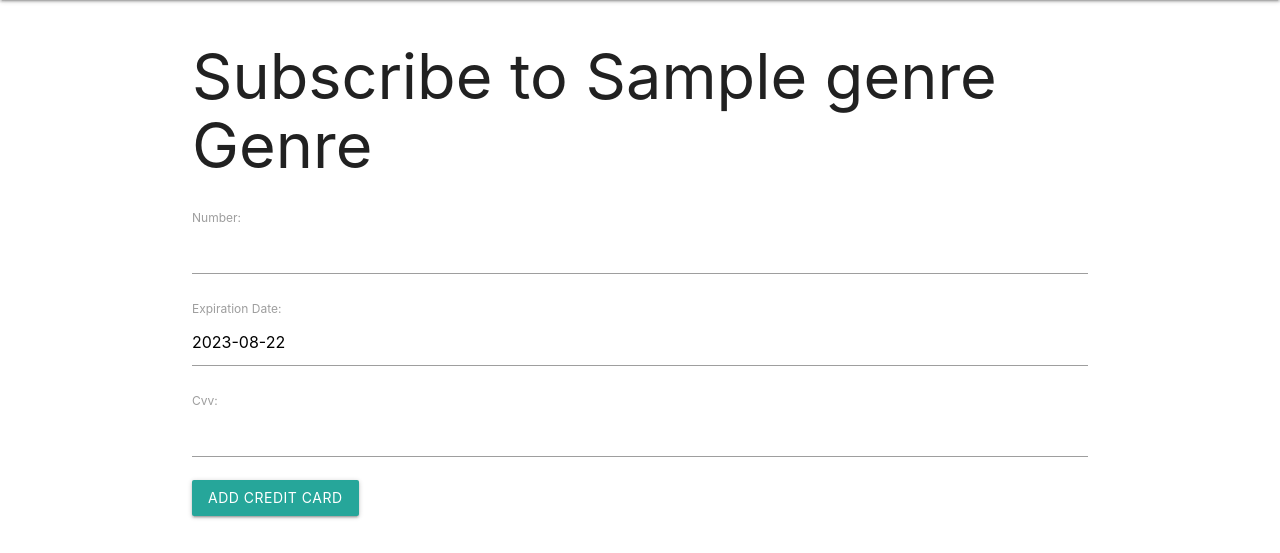
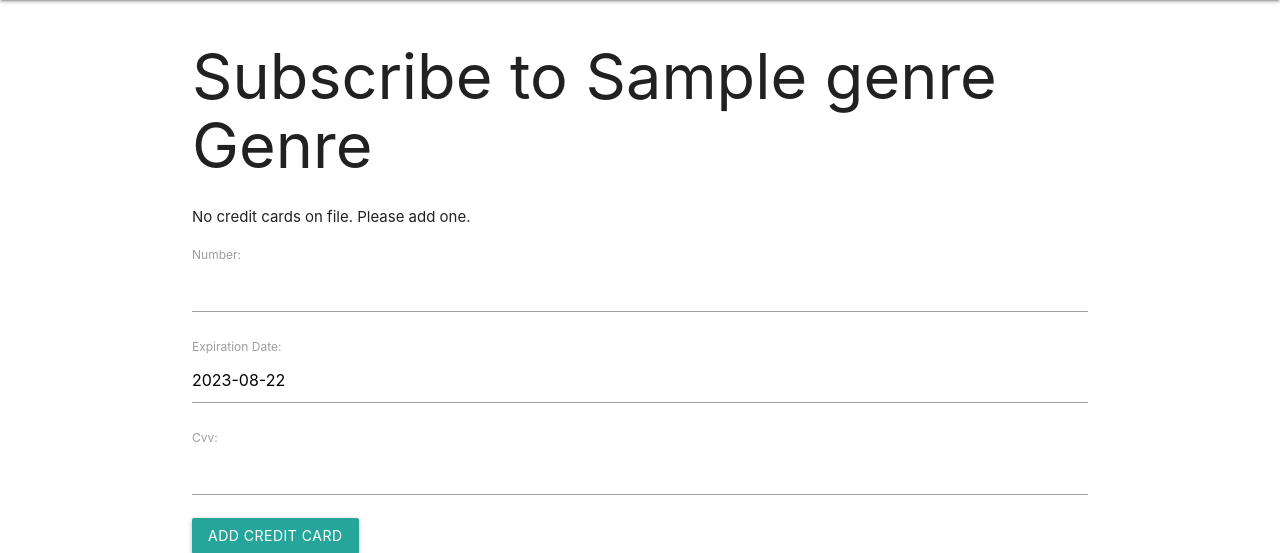
Before and after one commit to egwilborn/project-4-novel-nest, a Django app: page /genres/1/payment/ in a window 1280 px wide. Shown: the part 64-617 px from the top of the page. Run offline with Django 4.2, Linux system fonts and the light colour scheme; tables that the repository leaves empty hold one stand-in row (values such as "Sample post").

Commit message:
adss payment cards to subscribe page

```diff
--- a/NovelNest/settings.py
+++ b/NovelNest/settings.py
@@ -117,8 +117,8 @@ USE_TZ = True
 # https://docs.djangoproject.com/en/4.2/howto/static-files/
 
 STATIC_URL = 'static/'
-LOGIN_REDIRECT_URL = '/'
-LOGOUT_REDIRECT_URL = '/'
+LOGIN_REDIRECT_URL = '/genres/'
+LOGOUT_REDIRECT_URL = '/accounts/login'
 
 # Default primary key field type
 # https://docs.djangoproject.com/en/4.2/ref/settings/#default-auto-field
--- a/main_app/templates/main_app/creditcard_form.html
+++ b/main_app/templates/main_app/creditcard_form.html
@@ -1,5 +1,20 @@
 {% extends 'base.html' %} {% block content %}
 <h1>Subscribe to {{genre.title}} Genre</h1>
+
+{% if user_credit_card %} {% for credit_card in user_credit_card %}
+<div class="card">
+  <div class="card-content">
+    <p>Card No. *********</p>
+    <p>Expiration Date {{credit_card.expiry}}</p>
+    <form action="">
+      <button type="submit">Subscribe</button>
+    </form>
+  </div>
+</div>
+
+{% endfor %} {% else %}
+<p>No credit cards on file. Please add one.</p>
+{% endif %}
 
 <form action="{% url 'creditcard_create' %}" method="POST">
   {% csrf_token %} {{ credit_card_form.as_p }}
--- a/main_app/views.py
+++ b/main_app/views.py
@@ -35,7 +35,13 @@ def signup(request):
 def addpayment(request, genre_id):
     genre = Genre.objects.get(id=genre_id)
     credit_card_form = CreditCardForm()
-    return render(request, 'main_app/creditcard_form.html', {'genre': genre, 'credit_card_form': credit_card_form})
+    try:
+        user_credit_card = CreditCard.objects.filter(user=request.user.id)
+    except Exception as e:
+        user_credit_card = 0
+        print(e)
+
+    return render(request, 'main_app/creditcard_form.html', {'genre': genre, 'credit_card_form': credit_card_form, 'user_credit_card': user_credit_card})
 
 
 class GenreList(ListView):
@@ -56,6 +62,7 @@ def create_creditcard(request):
         return redirect("/")
     return redirect("genres_index")
 
+
 def profile(request, ):
     user_creditcard = CreditCard.objects.get(user=request.user.id)
     return render(request, 'profile.html', {'user_creditcard': user_creditcard})
```
